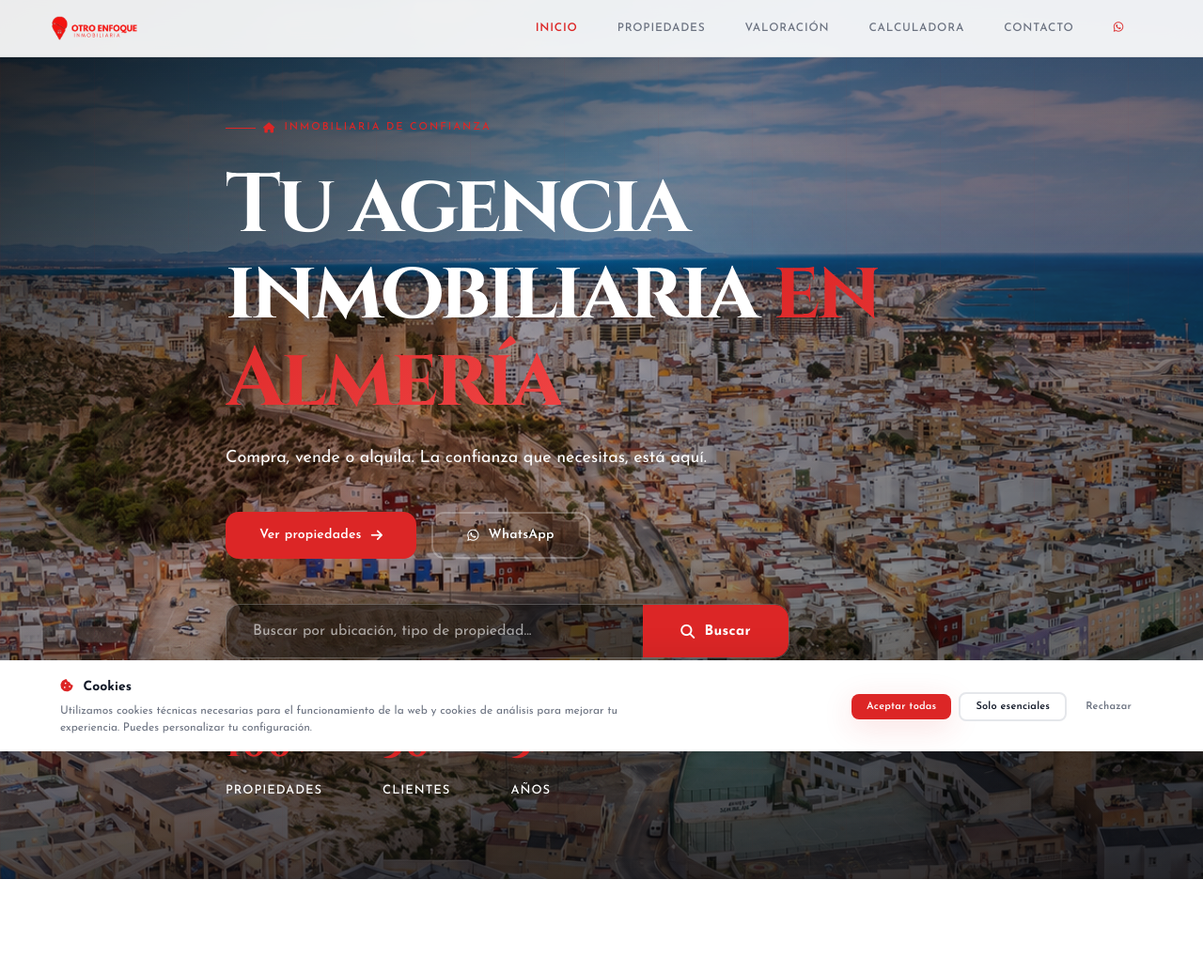
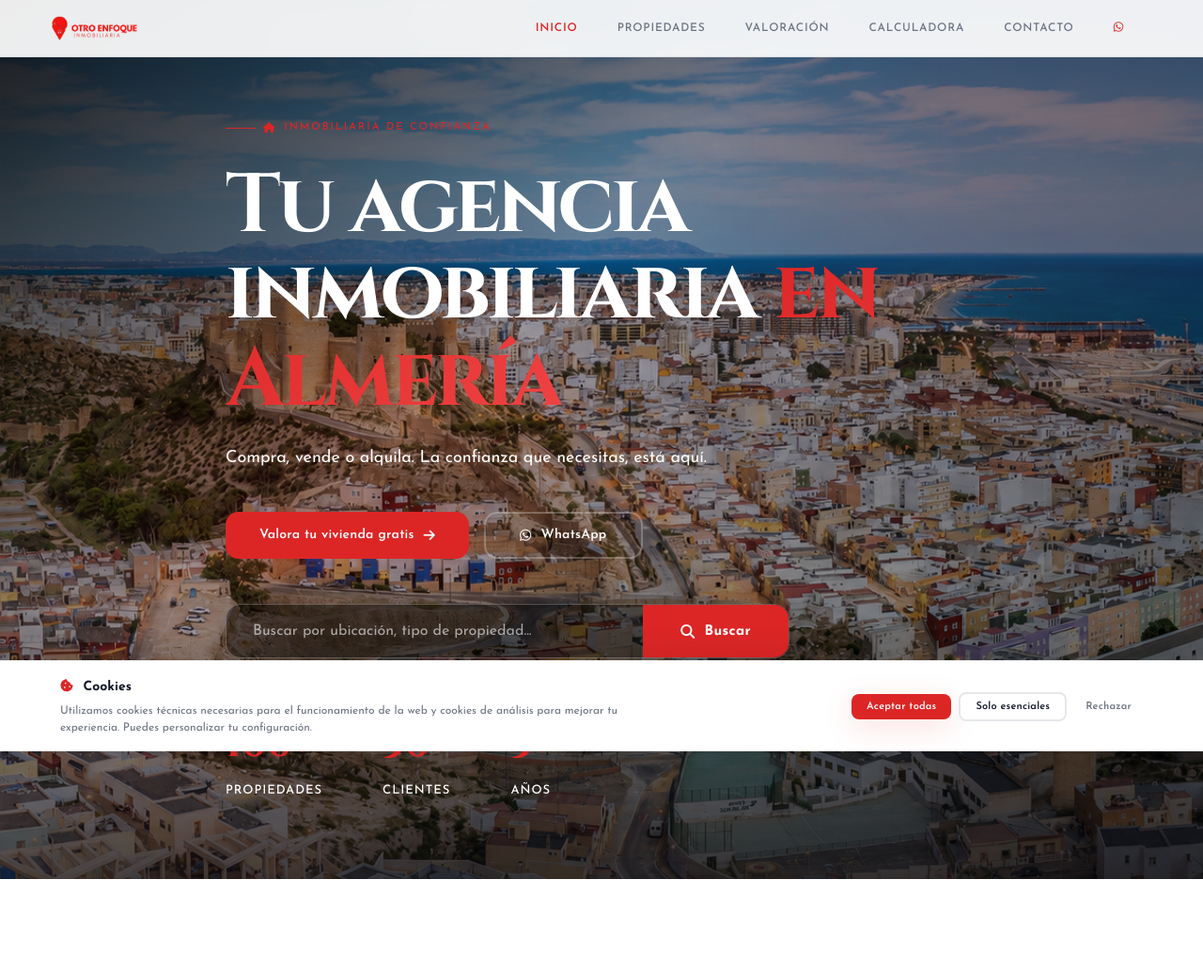
Before and after one commit to OUAR77/otroenfoqueinmobiliaria, a FastAPI app: page / in a window 1280 px wide. Shown: the top 1035 px of the page at 94% size. Run offline with FastAPI, Linux system fonts and the light colour scheme; data comes from the database, SQL or seed files in the repository; data that the repository does not hold is empty.

Commit message:
Cambiar hero CTA: Ver propiedades -> Valora tu vivienda gratis

```diff
--- a/templates/index.html
+++ b/templates/index.html
@@ -17,7 +17,7 @@
       <h1>Tu agencia inmobiliaria <span>en Almería</span></h1>
       <p>Compra, vende o alquila. La confianza que necesitas, está aquí.</p>
       <div class="hero-actions">
-        <a href="/propiedades" class="btn btn-primary btn-lg">Ver propiedades <i class="fas fa-arrow-right"></i></a>
+        <a href="/valoracion" class="btn btn-primary btn-lg">Valora tu vivienda gratis <i class="fas fa-arrow-right"></i></a>
         <a href="https://wa.me/34{{ whatsapp }}" target="_blank" class="btn btn-outline btn-outline-light btn-lg"><i class="fab fa-whatsapp"></i> WhatsApp</a>
       </div>
       <div class="hero-search">
```
